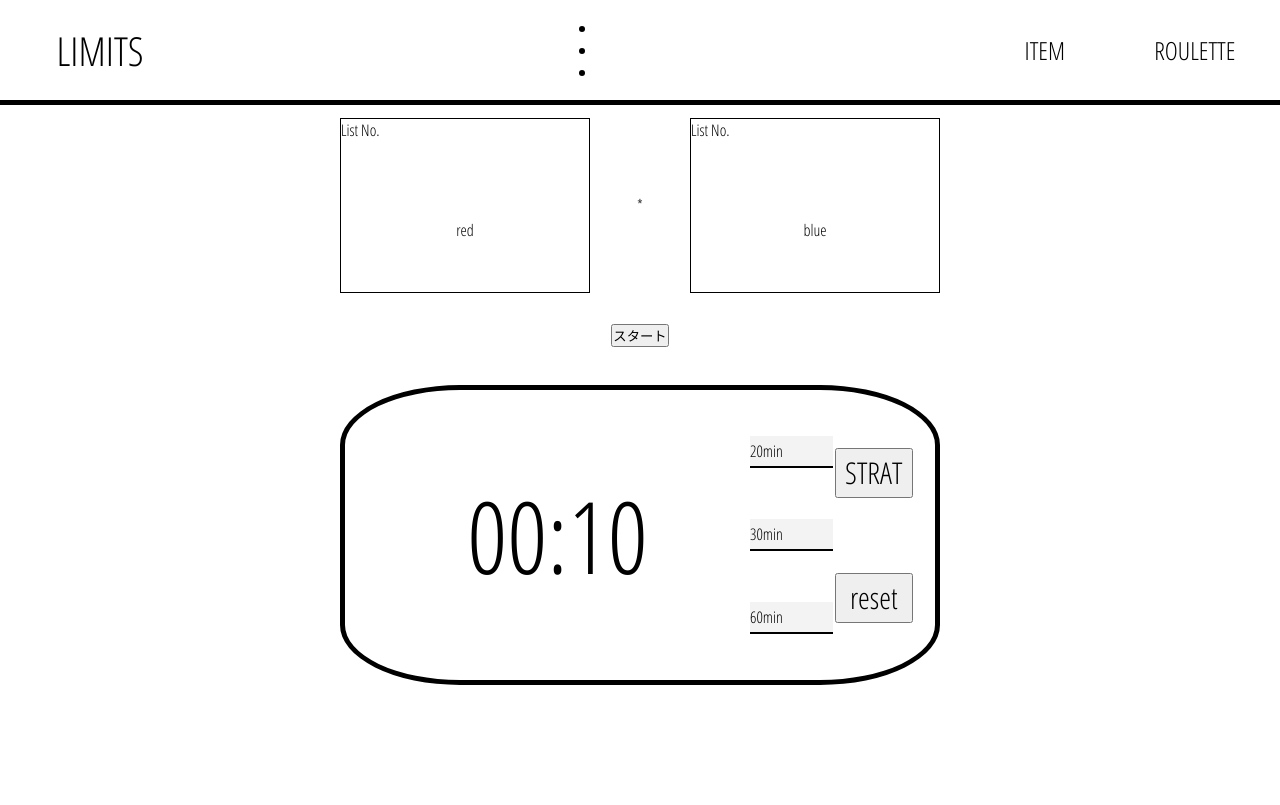
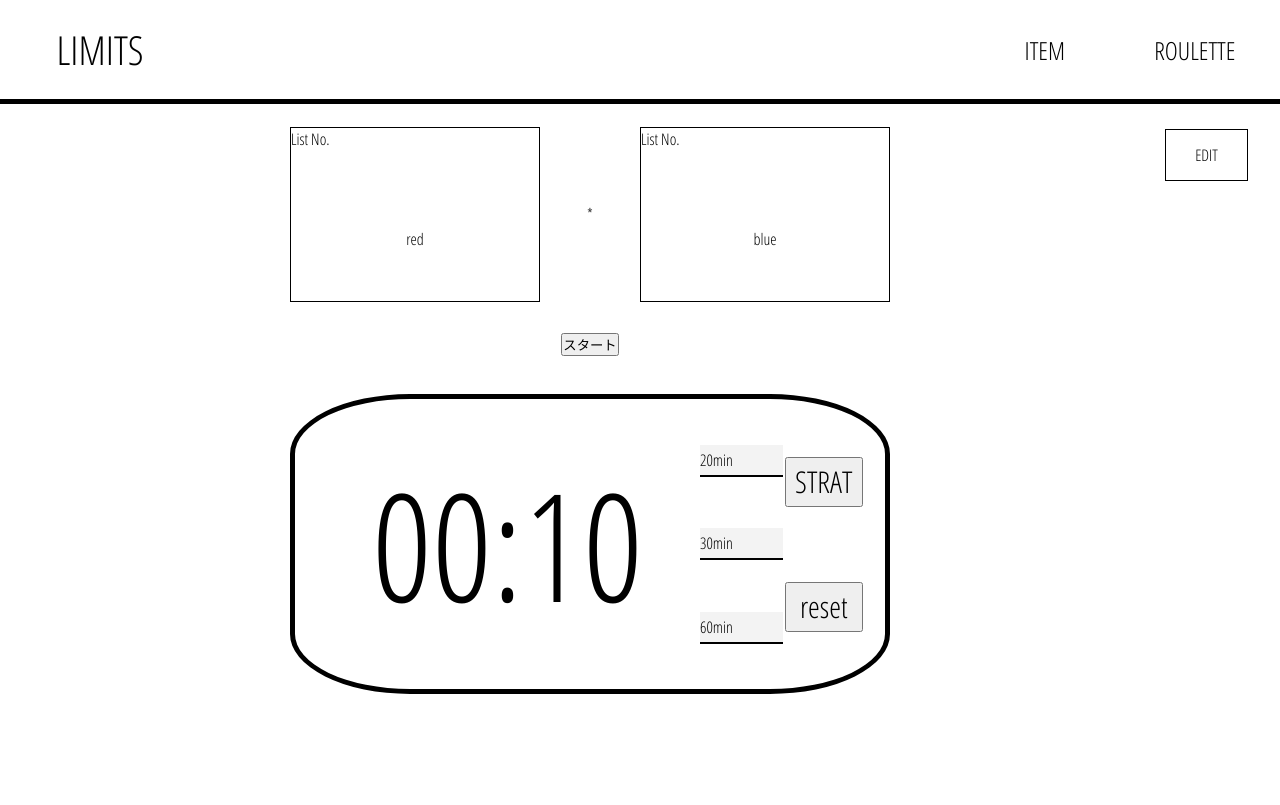
Before and after one commit to ryunosuke-seimei/Limits-training-site-backend, a Flask app: template templates/roulette.html in a window 1280 px wide. Run offline with Flask 2, Linux system fonts and the light colour scheme; the template is opened without the code that fills it, so the values that code supplies are empty; parts of the project's set-up code (start-up, migrations or seed data) failed here and were passed over.

Commit message:
smart design

```diff
--- a/static/fuchi/css/roulette_style.css
+++ b/static/fuchi/css/roulette_style.css
@@ -1,8 +1,11 @@
-
+header .sub-box{
+  display: none;
+}
 .edit{
   position: absolute;
-    padding: 10px 0px 10px 20px;
-    height: calc(100% - 120px);
+  padding: 10px 20px;
+  padding-right: 0px;
+  height: calc(100% - 120px);
   width: calc(100% - 140px);
   top: 105px;
   left: 0;
@@ -157,7 +160,7 @@
   display: inline-flex;
   justify-content: center;
   align-items: center;
-  font-size: 100px;
+  font-size: 150px;
   width: 70%;
 }
 .timer .timer-select, .timer .timer-controller{
--- a/static/fuchi/css/roulette_style_smart.css
+++ b/static/fuchi/css/roulette_style_smart.css
@@ -63,12 +63,13 @@ header .links{
   left: -100%;
   width: 100%;
   height: calc(100vh - 60px);
-  background-color: rgba(240, 240, 240, 0.9);
+  background-color: rgba(240, 240, 240, 0.9);;
   display: inline-flex;
   flex-direction: column;
   justify-content: space-around;
   align-items: center;
   transition: 1s;
+  z-index: 20;
 }
 header .links li{
   list-style: none;
@@ -84,3 +85,206 @@ header .links li{
 header .links-active{
   left: 0;
 }
+.edit{
+  position: absolute;
+  top: 120px;
+  left: -100%;
+  display: inline-flex;
+  flex-direction: column;
+  width: 100%;
+  height: calc(100vh - 120px);
+  background-color: rgb(240, 240, 240);
+  transition: 1s;
+  z-index: 9;
+}
+.edit-open{
+  left: 0;
+}
+.top{
+  display: inline-flex;
+  flex-direction: column;
+  justify-content: space-around;
+  align-items: center;
+  width: 100%;
+  height: 40%;
+}
+.top .left , .top .right{
+  display: inline-flex;
+  flex-direction: column;
+  width: 60%;
+  height: 30%;
+  box-sizing: border-box;
+  border: 2.5px solid black;
+}
+.left div:nth-child(1) , .right div:nth-child(1){
+  display: inline-block;
+  width: 100%;
+  height: 30%;
+}
+.left div:nth-child(2), .right div:nth-child(2){
+  display: inline-flex;
+  width: 100%;
+  height: 70%;
+  justify-content: center;
+  align-items: center;
+}
+.bottom{
+  display: inline-flex;
+  flex-direction: column;
+  width: 100%;
+  height: 60%;
+}
+.edit .bottom .close{
+  display: inline-flex;
+  align-items: center;
+  justify-content: flex-end;
+  height: 60px;
+  width: 100%;
+}
+.edit .bottom .close .box{
+  position: relative;
+  display: inline-block;
+  width: 30px;
+  height: 30px;
+  box-sizing: border-box;
+  border: 1.5px solid black;
+  margin-right: 20px;
+}
+
+.edit .bottom .close .box li{
+  position: absolute;
+  list-style: none;
+  width: 80%;
+  left: 10%;
+  height: 3px;
+  top: calc(50% - 1.5px);
+  background-color: black;
+}
+.edit .bottom .close .box li:nth-child(1){
+  transform: rotateZ(45deg);
+}
+.edit .bottom .close .box li:nth-child(2){
+  transform: rotateZ(-45deg);
+}
+
+.edit .bottom{
+  z-index: -1;
+  opacity: 0;
+  transition: 1s;
+  background-color: rgb(230, 230, 230);
+}
+.edit .bottom-open{
+  z-index: 9;
+  opacity: 1;
+}
+
+.edit .bords{
+  display: inline-flex;
+  overflow-x: scroll;
+  width: 90%;
+  padding: 0 5%;
+  margin: 0 5%;
+  box-sizing: border-box;
+  border: 1px solid black;
+  height: calc(100% - 60px);
+}
+.edit .bords .bord{
+  display: inline-flex;
+  justify-content: space-around;
+  flex-direction: column;
+  flex: 0 0 auto;
+  box-sizing: border-box;
+  border: 2.5px solid black;
+  margin: 10% 5%;
+  width: 30%;
+  height: 80%;
+}
+.bord span:nth-child(2){
+  box-sizing: border-box;
+  background-color: white;
+}
+
+.main-bord{
+  position: relative;
+  display: inline-flex;
+  flex-direction: column;
+  width: 100%;
+  height: calc(100% - 60px);
+}
+.main-bord .main{
+  display: inline-flex;
+  flex-direction: column;
+  width: 100%;
+  height: calc(100vh - 120px);
+  margin-top: 60px;
+}
+.main-bord .roulette-controller{
+  display: inline-flex;
+  justify-content: center;
+  align-items: center;
+  width: 100%;
+  height: 30px;
+}
+.main-bord .timer{
+  display: inline-flex;
+  flex-direction: column;
+  width: 100%;
+  height: calc(100% - 30px);
+}
+.main-bord .timer .timer-counter{
+  display: inline-flex;
+  justify-content: center;
+  align-items: center;
+  width: 100%;
+  height: 60%;
+  font-size: 75px;
+}
+.main-bord .timer .timer-select{
+  display: inline-flex;
+  flex-direction: row;
+  justify-content: space-around;
+  align-items: center;
+  width: 100%;
+  height: 20%;
+}
+.main-bord .timer .timer-select li{
+  list-style: none;
+  display: inline-flex;
+  width: 20%;
+  padding: 0 5%;
+  margin: 0 5%;
+  height: 50%;
+  box-sizing: border-box;
+  border: 2px solid black;
+  justify-content: center;
+  align-items: center;
+}
+.main-bord .timer .timer-controller{
+  display: inline-flex;
+  justify-content: space-around;
+  align-items: center;
+  width: 100%;
+  height: 20%;
+}
+
+
+.main-bord .help{
+  position: absolute;
+  display: inline-flex;
+  justify-content: space-around;
+  align-items: center;
+  top: 0;
+  left: 0;
+  width: 100%;
+  height: 60px;
+}
+.main-bord .help div{
+  display: inline-flex;
+  justify-content: center;
+  align-items: center;
+  box-sizing: border-box;
+  border: 2px solid black;
+  width: 30%;
+  padding: 10px 0;
+  margin: 10px 0;
+}
--- a/templates/roulette.html
+++ b/templates/roulette.html
@@ -4,7 +4,7 @@
     <link rel="stylesheet" href="{{url_for('static',filename = 'fuchi/css/roulette_style_smart.css')}}"type="text/css" media="(min-width: 320px) and (max-width: 699px)">
     <div class="edit">
         <div class="top">
-            <div class="left" onclick="change_flag(0);">
+            <div class="left" onclick="change_flag(0);open_bords();">
                 <div class="change">
                     No.<span id="id"></span>
                 </div>
@@ -12,7 +12,10 @@
                     name
                 </div>
             </div>
-            <div class="right" onclick="change_flag(1);">
+            <div class="middle">
+
+            </div>
+            <div class="right" onclick="change_flag(1);open_bords();">
                 <div class="change">
                     No.<span id="id"></span>
                 </div>
@@ -23,7 +26,7 @@
         </div>
         <div class="bottom">
             <div class="close">
-                <div class="box">
+                <div class="box" onclick="close_bords();">
                     <li></li>
                     <li></li>
                 </div>
@@ -41,8 +44,9 @@
             </div>
         </div>
     </div>
+
+    <div class="main-bord">
       <div class="main">
-
           <div class="top">
               <div class="left">
                   <div class="name-id">
@@ -66,19 +70,24 @@
           </div>
 
         <div class="bottom">
+
           <div class="roulette-controller">
               <button type="button" class="stop">ストップ</button>
               <button type="button" class="start">スタート</button>
           </div>
+
           <div class="timer">
+
               <div class="timer-counter">
                   <div id="timer"></div>
               </div>
+
               <div class="timer-select">
                   <li>20min <input type="hidden" value="20"></li>
                   <li>30min <input type="hidden" value="30"></li>
                   <li>60min <input type="hidden" value="60"></li>
               </div>
+
               <div class="timer-controller">
                   <div class="boot">
                       <button type="buttons" class="stop-button" style="display:none;">STOP</button>
@@ -88,11 +97,19 @@
                       <button id="reset-button">reset</button>
                   </div>
               </div>
+
+            </div>
+
           </div>
     </div>
+
+    <div class="help">
+        <div class="edit-controller controller" onclick="open_edit();">
+          EDIT
         </div>
-    <div class="help">
-
+        <div class="close-controller controller" onclick="close_edit();">
+          Close
+        </div>
     </div>
 
     <script>
@@ -107,7 +124,6 @@
         let back_start = to_time_up;
 
         let sub_box_flag = 0;
-
         window.onload = function(){
             $(".sub-box").on('click', function(event) {
               if(sub_box_flag == 0){
@@ -119,6 +135,7 @@
                 $(".links").removeClass('links-active');
                 sub_box_flag = 0;
               }
+              /* Act on the event */
             });
             let key = 0;
             let randStart;
@@ -137,7 +154,7 @@
             }
 
 
-            {#以下ルーレット用#}
+
 
             $(".stop").hide();
             $('.start').show();
@@ -167,14 +184,15 @@
             });
 
 
-            {#以下セレクトボックス用#}
+
             $(".bord").on("click", function () {
                 let id = $($(this).children("input")[0]).val();
                 change_list(id);
+                close_bords();
             });
 
 
-            {#以下timer用#}
+
             padding();
             $(".start-button").click(function(event){
                 if (start_flag == false) {
@@ -217,10 +235,13 @@
                 timer.innerHTML = min + ':' + sec;
             });
 
+            $(".close-controller").hide();
+
+
         }
 
 
-        {#セレクトボックス切り替え用#}
+
         function change_flag(number){
             switch (number) {
                 case 0:
@@ -251,7 +272,7 @@
                 $(".right .word").text(titles[id]);
             }
         }
-        {#タイマー用関数#}
+
         function count_down() {
             let timer = document.getElementById("timer");
             if (to_time_up === 0) {
@@ -273,5 +294,24 @@
             sec = ('0' + sec).slice(-2);
             timer.innerHTML = min + ':' + sec;
         }
+
+        function open_edit(){
+          $(".edit").addClass('edit-open');
+          $(".edit-controller").hide();
+          $(".close-controller").show();
+
+        }
+        function close_edit(){
+          $(".edit").removeClass('edit-open');
+          $(".edit-controller").show();
+          $(".close-controller").hide();
+        }
+        function open_bords(){
+          $(".edit .bottom").addClass('bottom-open');
+        }
+        function close_bords(){
+          $(".edit .bottom").removeClass('bottom-open');
+        }
     </script>
+
 {% endblock %}
```
Also changed, not shown: static/fuchi/css/child_style.css (line endings or trailing spaces). Lines whose indentation alone changed are shown as unchanged.
